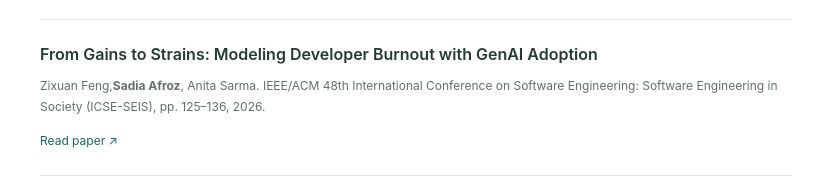
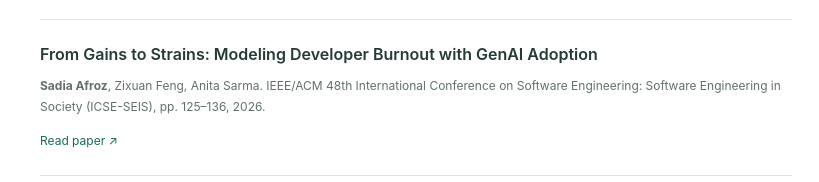
Before and after one commit to SadiaAfroz/sadiaafroz.github.io, a plain HTML site: page index.html in a window 1280 px wide. Shown: the part 1758-1940 px from the top of the page, 402-1221 px from the left. Drawn offline with Linux system fonts and the light colour scheme.

Commit message:
updated publication page

```diff
--- a/index.html
+++ b/index.html
@@ -138,7 +138,7 @@
               <article class="publication">
                 <div>
                   <h4><a href="https://doi.org/10.1145/3786581.3786934">From Gains to Strains: Modeling Developer Burnout with GenAI Adoption</a></h4>
-                  <p>Zixuan Feng,<strong>Sadia Afroz</strong>, Anita Sarma. IEEE/ACM 48th International Conference on Software Engineering: Software Engineering in Society (ICSE-SEIS), pp. 125–136, 2026.</p>
+                  <p><strong>Sadia Afroz</strong>, Zixuan Feng, Anita Sarma. IEEE/ACM 48th International Conference on Software Engineering: Software Engineering in Society (ICSE-SEIS), pp. 125–136, 2026.</p>
                   <a class="paper-link" href="https://doi.org/10.1145/3786581.3786934">Read paper ↗</a>
                 </div>
               </article>
```
